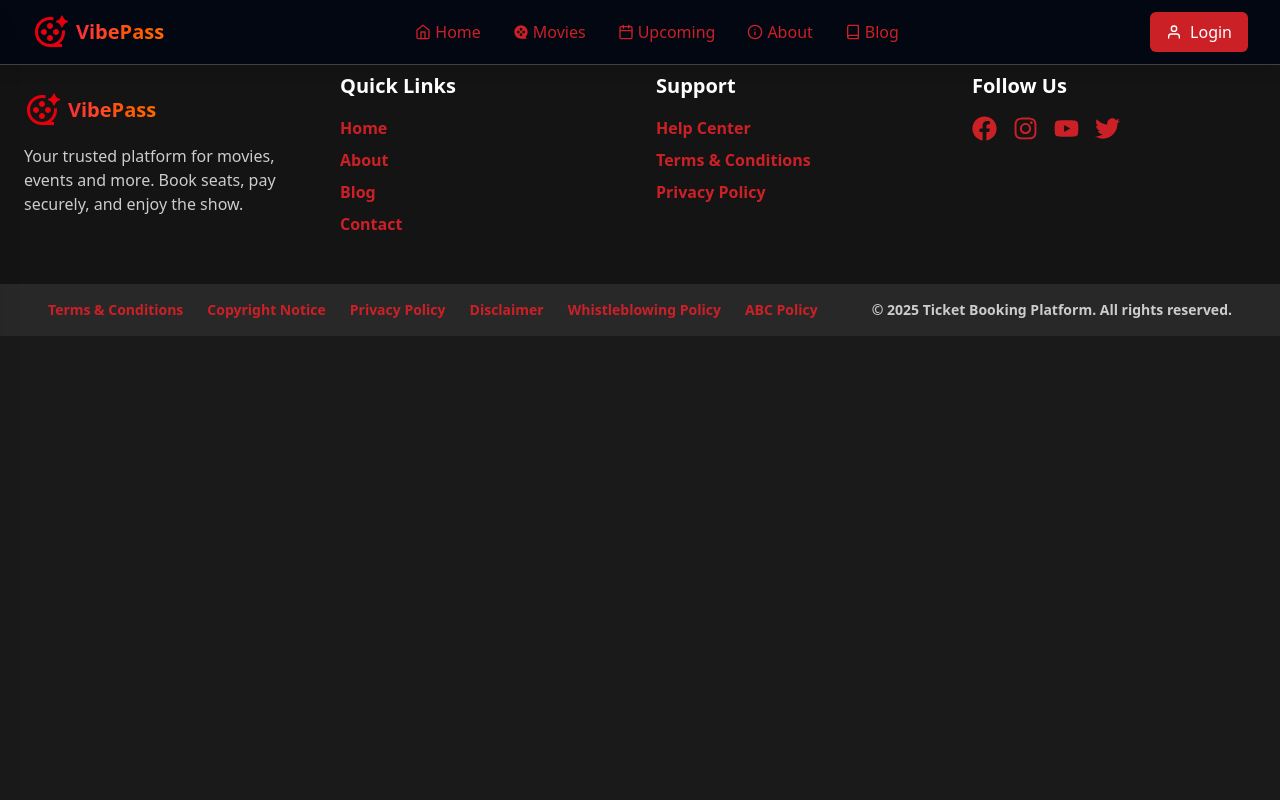
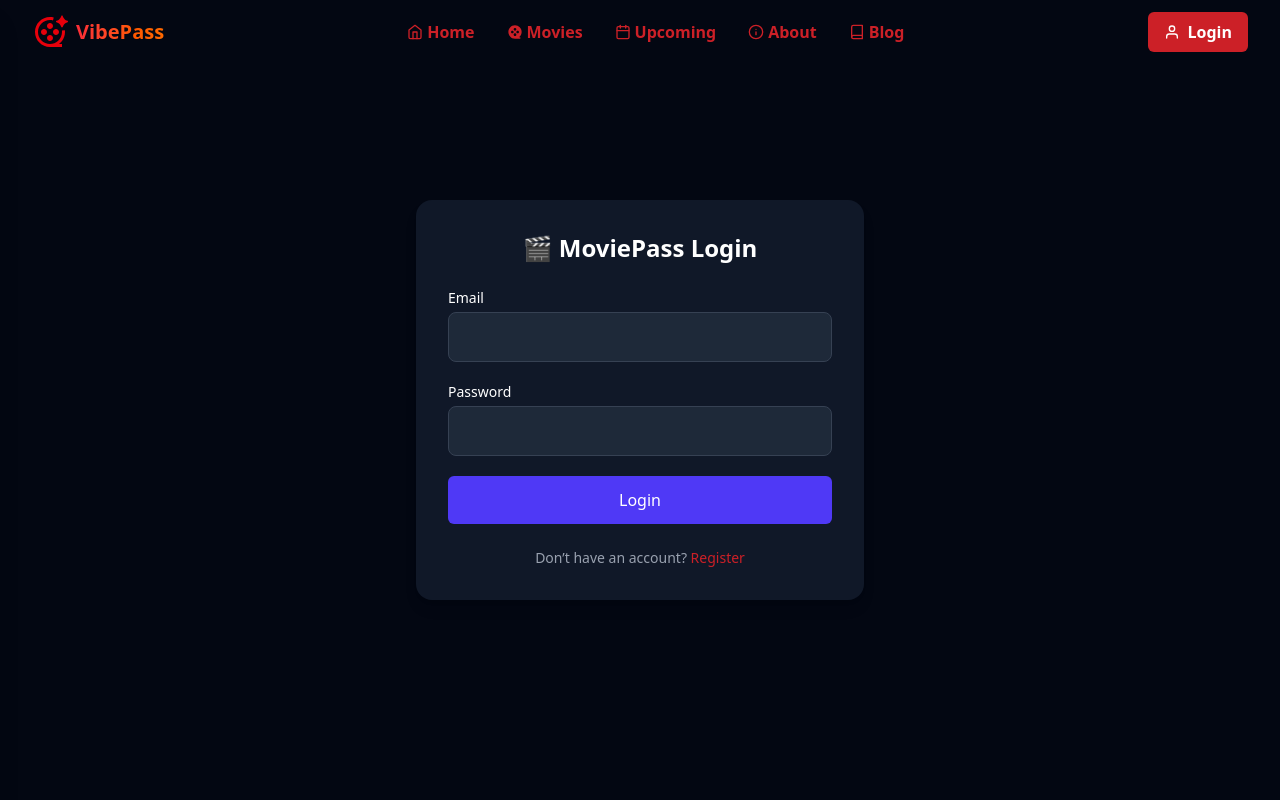
Before and after one commit to niloyahmadramjan/Vibe-Pass, a Next.js app: page /login in a window 1280 px wide. Shown: the top 800 px of the page. Built offline with nearby package versions, Linux system fonts and the light colour scheme.

Commit message:
update navbar

```diff
--- a/src/app/components/Navbar.js
+++ b/src/app/components/Navbar.js
@@ -1,6 +1,7 @@
-"use client";
-import Link from "next/link";
-import { useState } from "react";
+'use client'
+
+import Link from 'next/link'
+import { useEffect, useState } from 'react'
 import {
   FiMenu,
   FiX,
@@ -9,16 +10,36 @@ import {
   FiCalendar,
   FiBook,
   FiUser,
-} from "react-icons/fi";
-import { BiCameraMovie, BiSolidCameraMovie } from "react-icons/bi";
-import { RiMovie2AiLine, RiMovie2Fill } from "react-icons/ri";
+} from 'react-icons/fi'
+import { BiCameraMovie, BiSolidCameraMovie } from 'react-icons/bi'
+import { RiMovie2AiLine, RiMovie2Fill } from 'react-icons/ri'
 
 export default function Navbar() {
-  const [open, setOpen] = useState(false);
+  const [open, setOpen] = useState(false)
+  const [scrolled, setScrolled] = useState(false)
+
+  // detect scroll to change navbar background
+  useEffect(() => {
+    const handleScroll = () => {
+      if (window.scrollY > 20) {
+        setScrolled(true)
+      } else {
+        setScrolled(false)
+      }
+    }
+    window.addEventListener('scroll', handleScroll)
+    return () => window.removeEventListener('scroll', handleScroll)
+  }, [])
 
   return (
     <>
-      <nav className="bg-gray-950 text-white fixed w-full z-50 shadow-lg border-b border-stone-700">
+      <nav
+        className={`fixed w-full z-50 transition-all duration-300 ${
+          scrolled
+            ? 'bg-gray-950 text-white shadow-lg border-b border-stone-700'
+            : 'bg-transparent text-white'
+        }`}
+      >
         <div className="max-w-7xl mx-auto px-4 sm:px-6 lg:px-8">
           <div className="flex justify-between items-center h-16">
             {/* Left - Logo */}
@@ -36,43 +57,45 @@ export default function Navbar() {
 
             {/* Middle - Links (desktop) */}
             <div className="hidden md:flex space-x-8">
+              {[
+                { href: '/', label: 'Home', icon: <FiHome className="mr-1" /> },
+                {
+                  href: '/movies',
+                  label: 'Movies',
+                  icon: <RiMovie2Fill className="mr-1" />,
+                },
+                {
+                  href: '/upcoming',
+                  label: 'Upcoming',
+                  icon: <FiCalendar className="mr-1" />,
+                },
+                {
+                  href: '/about',
+                  label: 'About',
+                  icon: <FiInfo className="mr-1" />,
+                },
+                {
+                  href: '/blog',
+                  label: 'Blog',
+                  icon: <FiBook className="mr-1" />,
+                },
+              ].map(({ href, label, icon }) => (
                 <Link
-                href="/"
-                className="flex items-center hover:text-red-400 transition-colors duration-200"
+                  key={href}
+                  href={href}
+                  className="relative flex items-center font-semibold transition-colors duration-200 hover:text-red-400"
                 >
-                <FiHome className="mr-1" /> Home
+                  {icon} {label}
+                  <span className="absolute bottom-0 left-1/2 w-0 h-[2px] bg-red-400 transition-all duration-300 group-hover:w-full group-hover:left-0"></span>
                 </Link>
-              <Link
-                href="/movies"
-                className="flex items-center hover:text-red-400 transition-colors duration-200"
-              >
-                <RiMovie2Fill className="mr-1" /> Movies
-              </Link>
-              <Link
-                href="/upcoming"
-                className="flex items-center hover:text-red-400 transition-colors duration-200"
-              >
-                <FiCalendar className="mr-1" /> Upcoming
-              </Link>
-              <Link
-                href="/about"
-                className="flex items-center hover:text-red-400 transition-colors duration-200"
-              >
-                <FiInfo className="mr-1" /> About
-              </Link>
-              <Link
-                href="/blog"
-                className="flex items-center hover:text-red-400 transition-colors duration-200"
-              >
-                <FiBook className="mr-1" /> Blog
-              </Link>
+              ))}
             </div>
 
             {/* Right - Auth (desktop) */}
             <div className="hidden md:flex items-center">
               <Link
                 href="/login"
-                className="flex items-center rounded-md font-medium   transition-colors duration-200 btn-primary"
+                className="flex items-center rounded-md font-bold hover:!text-black transition-colors duration-200 btn-primary"
               >
                 <FiUser className="mr-2" /> Login
               </Link>
@@ -82,7 +105,7 @@ export default function Navbar() {
             <div className="md:hidden flex items-center">
               <button
                 onClick={() => setOpen(!open)}
-                className="p-2 rounded-md text-gray-400 hover:text-white hover:bg-gray-800 focus:outline-none transition-colors duration-200"
+                className="p-2 rounded-md text-gray-300 hover:text-white hover:bg-gray-800 focus:outline-none transition-colors duration-200"
               >
                 {open ? <FiX size={26} /> : <FiMenu size={26} />}
               </button>
@@ -93,7 +116,7 @@ export default function Navbar() {
         {/* Mobile Slide Menu */}
         <div
           className={`fixed top-0 left-0 h-full w-64 bg-gray-900 transform ${
-            open ? "translate-x-0" : "-translate-x-full"
+            open ? 'translate-x-0' : '-translate-x-full'
           } transition-transform duration-300 ease-in-out z-40 shadow-xl flex flex-col`}
         >
           {/* Close Button & Logo */}
@@ -123,41 +146,38 @@ export default function Navbar() {
 
           {/* Links */}
           <div className="flex-1 flex flex-col space-y-2 p-4">
+            {[
+              { href: '/', label: 'Home', icon: <FiHome className="mr-3" /> },
+              {
+                href: '/movies',
+                label: 'Movies',
+                icon: <RiMovie2Fill className="mr-3" />,
+              },
+              {
+                href: '/upcoming',
+                label: 'Upcoming',
+                icon: <FiCalendar className="mr-3" />,
+              },
+              {
+                href: '/about',
+                label: 'About',
+                icon: <FiInfo className="mr-3" />,
+              },
+              {
+                href: '/blog',
+                label: 'Blog',
+                icon: <FiBook className="mr-3" />,
+              },
+            ].map(({ href, label, icon }) => (
               <Link
-              href="/"
-              className="flex items-center px-4 py-3 text-gray-300 hover:bg-gray-800 hover:text-red-400 rounded-md transition-colors duration-200"
+                key={href}
+                href={href}
                 onClick={() => setOpen(false)}
+                className="flex items-center font-semibold px-4 py-3 text-gray-300 hover:bg-gray-800 hover:text-red-400 rounded-md transition-all duration-200"
               >
-              <FiHome className="mr-3" /> Home
+                {icon} {label}
               </Link>
-            <Link
-              href="/movies"
-              className="flex items-center px-4 py-3 text-gray-300 hover:bg-gray-800 hover:text-red-400 rounded-md transition-colors duration-200"
-              onClick={() => setOpen(false)}
-            >
-              <RiMovie2Fill className="mr-3" /> Movies
-            </Link>
-            <Link
-              href="/upcoming"
-              className="flex items-center px-4 py-3 text-gray-300 hover:bg-gray-800 hover:text-red-400 rounded-md transition-colors duration-200"
-              onClick={() => setOpen(false)}
-            >
-              <FiCalendar className="mr-3" /> Upcoming
-            </Link>
-            <Link
-              href="/about"
-              className="flex items-center px-4 py-3 text-gray-300 hover:bg-gray-800 hover:text-red-400 rounded-md transition-colors duration-200"
-              onClick={() => setOpen(false)}
-            >
-              <FiInfo className="mr-3" /> About
-            </Link>
-            <Link
-              href="/blog"
-              className="flex items-center px-4 py-3 text-gray-300 hover:bg-gray-800 hover:text-red-400 rounded-md transition-colors duration-200"
-              onClick={() => setOpen(false)}
-            >
-              <FiBook className="mr-3" /> Blog
-            </Link>
+            ))}
           </div>
 
           {/* Auth Section (mobile bottom) */}
@@ -165,21 +185,13 @@ export default function Navbar() {
             <Link
               href="/login"
               onClick={() => setOpen(false)}
-              className="w-full flex items-center justify-center px-4 py-2 rounded-md  transition-colors duration-200"
+              className="w-full flex items-center justify-center px-4 py-2 rounded-md font-bold transition-colors duration-200"
             >
               <FiUser className="mr-2" /> Login
             </Link>
           </div>
         </div>
-
-        {/* Overlay */}
-        {open && (
-          <div
-            className="fixed inset-0 bg-black bg-opacity-70 z-30 md:hidden"
-            onClick={() => setOpen(false)}
-          ></div>
-        )}
       </nav>
     </>
-  );
+  )
 }
--- a/src/app/login/page.js
+++ b/src/app/login/page.js
@@ -1,7 +1,88 @@
-import React from 'react'
-// shakil you will write code here
-export default function login() {
+'use client'
+
+import { useState } from 'react'
+
+export default function LoginPage() {
+  const [email, setEmail] = useState('')
+  const [password, setPassword] = useState('')
+  const [loading, setLoading] = useState(false)
+  const [error, setError] = useState('')
+
+  const handleLogin = async (e) => {
+    e.preventDefault()
+    setLoading(true)
+    setError('')
+
+    try {
+      const res = await fetch('/api/auth/login', {
+        method: 'POST',
+        headers: { 'Content-Type': 'application/json' },
+        body: JSON.stringify({ email, password }),
+      })
+
+      const data = await res.json()
+
+      if (res.ok) {
+        // Redirect to dashboard/home
+        window.location.href = '/dashboard'
+      } else {
+        setError(data.message || 'Invalid credentials')
+      }
+    } catch (err) {
+      setError('Something went wrong. Please try again.')
+    } finally {
+      setLoading(false)
+    }
+  }
+
   return (
-    <div>page</div>
+    <div className="flex items-center justify-center min-h-screen bg-gray-950 text-white px-4">
+      <div className="w-full max-w-md bg-gray-900 rounded-2xl shadow-lg p-8">
+        <h1 className="text-2xl font-bold text-center mb-6">
+          🎬 MoviePass Login
+        </h1>
+
+        {error && <p className="text-red-400 text-sm mb-4">{error}</p>}
+
+        <form onSubmit={handleLogin} className="space-y-5">
+          <div>
+            <label className="block text-sm mb-1">Email</label>
+            <input
+              type="email"
+              value={email}
+              onChange={(e) => setEmail(e.target.value)}
+              required
+              className="w-full p-3 rounded-lg bg-gray-800 border border-gray-700 focus:outline-none focus:ring-2 focus:ring-indigo-500"
+            />
+          </div>
+
+          <div>
+            <label className="block text-sm mb-1">Password</label>
+            <input
+              type="password"
+              value={password}
+              onChange={(e) => setPassword(e.target.value)}
+              required
+              className="w-full p-3 rounded-lg bg-gray-800 border border-gray-700 focus:outline-none focus:ring-2 focus:ring-indigo-500"
+            />
+          </div>
+
+          <button
+            type="submit"
+            disabled={loading}
+            className="w-full bg-indigo-600 hover:bg-indigo-700 transition rounded-lg py-3 font-semibold"
+          >
+            {loading ? 'Logging in...' : 'Login'}
+          </button>
+        </form>
+
+        <p className="text-center text-sm text-gray-400 mt-6">
+          Don’t have an account?{' '}
+          <a href="/register" className="text-indigo-400 hover:underline">
+            Register
+          </a>
+        </p>
+      </div>
+    </div>
   )
 }
--- a/src/app/movies/page.js
+++ b/src/app/movies/page.js
@@ -0,0 +1,56 @@
+'use client'
+import { useEffect, useState } from 'react'
+
+export default function MoviesPage() {
+  const [movies, setMovies] = useState([])
+  const api = '66fbde5079d3e3e3fe62430f8a619178';
+
+  useEffect(() => {
+    async function fetchMovies() {
+      const res = await fetch(
+        `https://api.themoviedb.org/3/movie/popular?api_key=${api}&language=en-US&page=1`
+      )
+      const data = await res.json()
+      setMovies(data.results)
+    }
+    fetchMovies()
+  }, [])
+
+  return (
+    <div className="min-h-screen bg-gray-950 text-white px-6 py-10 pt-20">
+      <h1 className="text-3xl md:text-4xl font-bold mb-8 text-center">
+        🎬 Popular Movies
+      </h1>
+
+      <div className="grid gap-6 sm:grid-cols-2 md:grid-cols-3 lg:grid-cols-4 xl:grid-cols-5">
+        {movies.map((movie) => (
+          <div
+            key={movie.id}
+            className="bg-gray-900 rounded-2xl overflow-hidden shadow-lg hover:scale-105 transform transition duration-300"
+          >
+            <img
+              src={`https://image.tmdb.org/t/p/w500${movie.poster_path}`}
+              alt={movie.title}
+              className="w-full h-72 object-cover"
+            />
+            <div className="p-4">
+              <h2 className="text-lg font-semibold truncate">{movie.title}</h2>
+              <p className="text-sm text-gray-400 mt-1">{movie.release_date}</p>
+              <p className="text-sm text-gray-300 mt-2 line-clamp-3">
+                {movie.overview}
+              </p>
+              <div className="flex justify-between items-center mt-3">
+                <span className="text-yellow-400 font-bold">
+                  ⭐ {movie.vote_average.toFixed(1)}
+                </span>
+                <span className="text-gray-400 text-sm">
+                  {movie.vote_count} votes
+                </span>
+              </div>
+            </div>
+          </div>
+        ))}
+      </div>
+    </div>
+  )
+}
```
Lines whose indentation alone changed are shown as unchanged.
